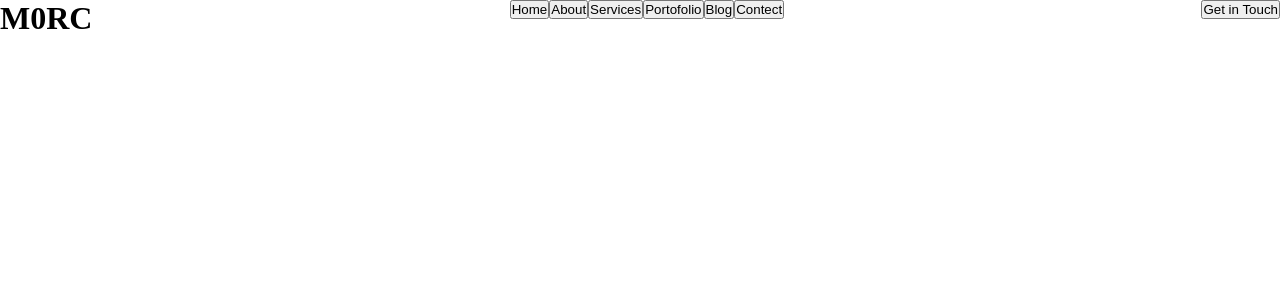
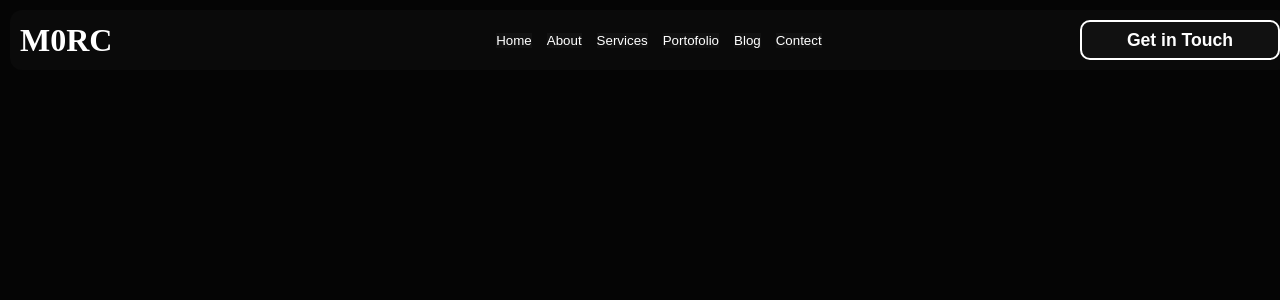
Before and after one commit to M0RC-Code/M0RC-Company, a React (Vite) app: page / in a window 1280 px wide. Shown: the top 300 px of the page. Built offline with nearby package versions, Linux system fonts and the light colour scheme.

Commit message:
set style menu

```diff
--- a/src/App.css
+++ b/src/App.css
@@ -4,21 +4,41 @@
   padding: 0;
   margin: 0;
 }
+body {
+    background-color: #050505;
+}
+button {
+    border: unset;
+}
 
 /* Menu */
 .menu {
+    width: 100%;
+    height: 60px;
+    margin: 10px;
+    padding: 10px;
     display: flex;
     justify-content: space-between;
+    align-items: center;
+    background-color: #0A0A0A;
+    border-radius: 12px;
 }
 .menu-brand {
 
 }
-.menu-text {
-
+.brand-text {
+    color: #FFFFFF;
 }
 
 .menu-options {
-
+    display: flex;
+    width: 200px;
+    height: 30px;
+    border-radius: 10px;
+    align-items: center;
+    gap: 15px;
+    font-weight: bold;
+    font-size: 1rem;
 }
 .options-home {
 
@@ -39,12 +59,20 @@
 
 }
 .options {
-
+    background-color: #111111;
+    color: #FFFFFF;
 }
 
 .menu-touch {
 
 }
 .menu-touch-btn {
-
+    width: 200px;
+    height: 40px;
+    border: 2px solid #FFFFFF;
+    border-radius: 10px;
+    color: #FFFFFF;
+    background-color: #111111;
+    font-weight: bold;
+    font-size: 1.1rem;
 }
```
